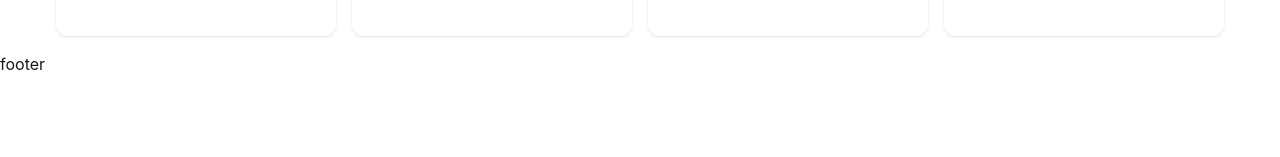
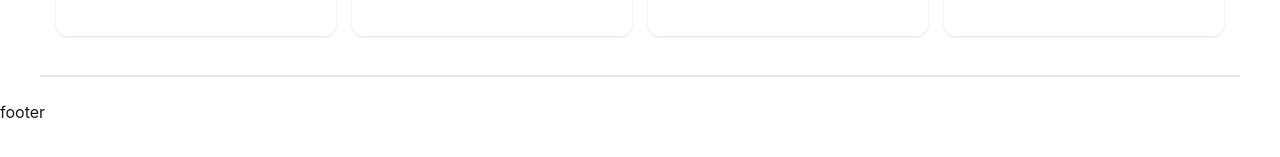
Before and after one commit to ryousufrahman/kin-keeper, a React (Vite) app: page / in a window 1280 px wide. Shown: the part 433-590 px from the top of the page. Built offline with nearby package versions, Linux system fonts and the light colour scheme.

Commit message:
added the divider

```diff
--- a/src/Components/Pages/Home/Home.jsx
+++ b/src/Components/Pages/Home/Home.jsx
@@ -7,6 +7,7 @@ const Home = () => {
         <div className='max-w-[1200px] mx-auto'>
             <Banner></Banner>
             <Count></Count>
+              <div className="divider mt-4"></div>
         </div>
     );
 };
```
